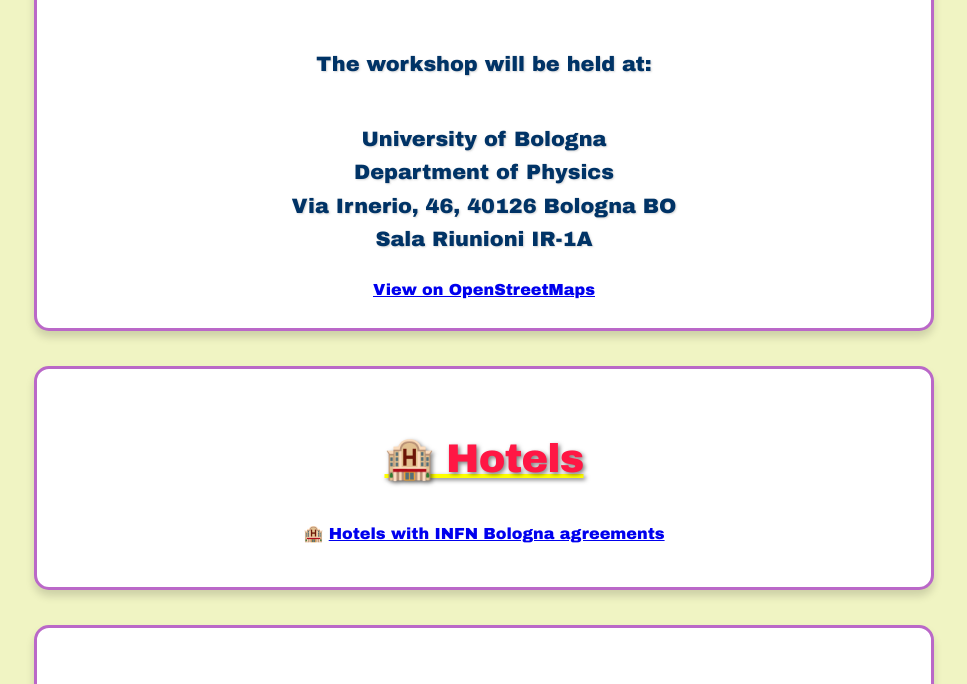
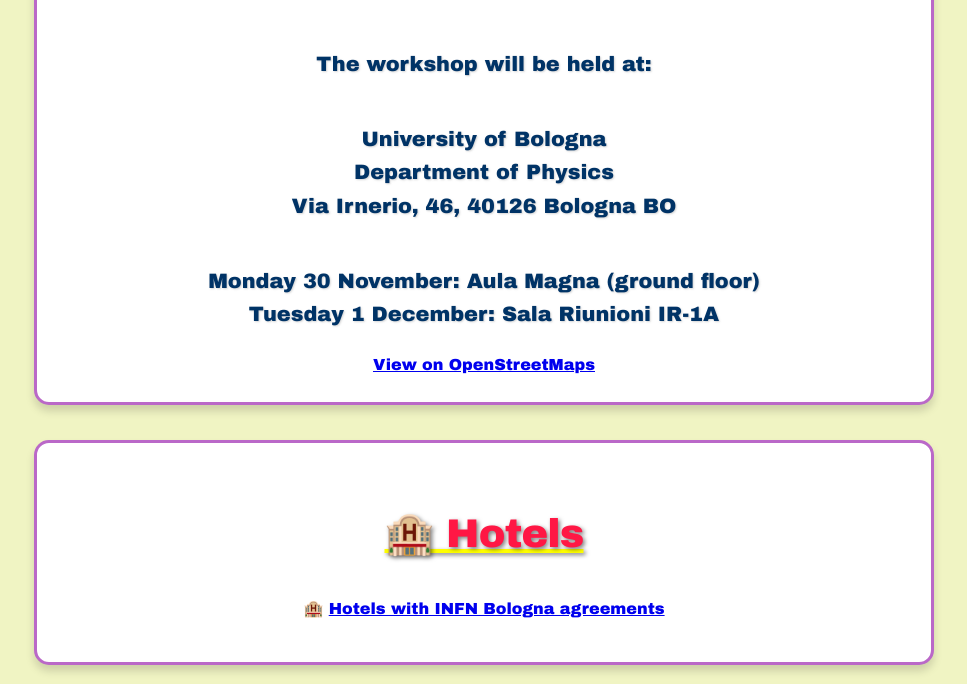
Before and after one commit to AllAroundIntegrability/AllAroundIntegrability.github.io, a plain HTML site: page index.html in a window 1280 px wide. Shown: the part 6353-7037 px from the top of the page, without its empty margins (156-1123 px from the left). Drawn offline with Linux system fonts and the light colour scheme.

Commit message:
Monday in Aula Magna, Tuesday in Sala Riunioni IR-1A
Co-Authored-By: Claude Opus 5.5 <noreply@anthropic.com>
Claude-Session: https://claude.ai/code/session_01463khWFwv4kPYFCGpEAfk4

```diff
--- a/index.html
+++ b/index.html
@@ -697,9 +697,10 @@
             <p>The workshop will be held at:</p>
             <p>University of Bologna<br>
             Department of Physics<br>
-            Via Irnerio, 46, 40126 Bologna BO<br>
-                Sala Riunioni IR-1A
-
+            Via Irnerio, 46, 40126 Bologna BO
+            </p>
+            <p><b>Monday 30 November:</b> Aula Magna (ground floor)<br>
+            <b>Tuesday 1 December:</b> Sala Riunioni IR-1A
             </p>
             <a href="https://osm.org/go/xdUSSeeIL?node=1704279356" target="_blank">View on OpenStreetMaps</a>
 
```
